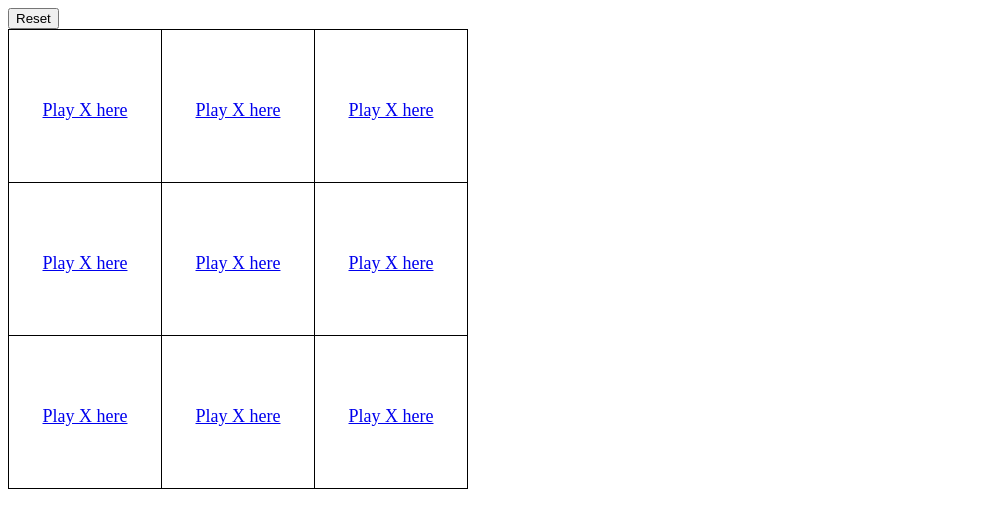
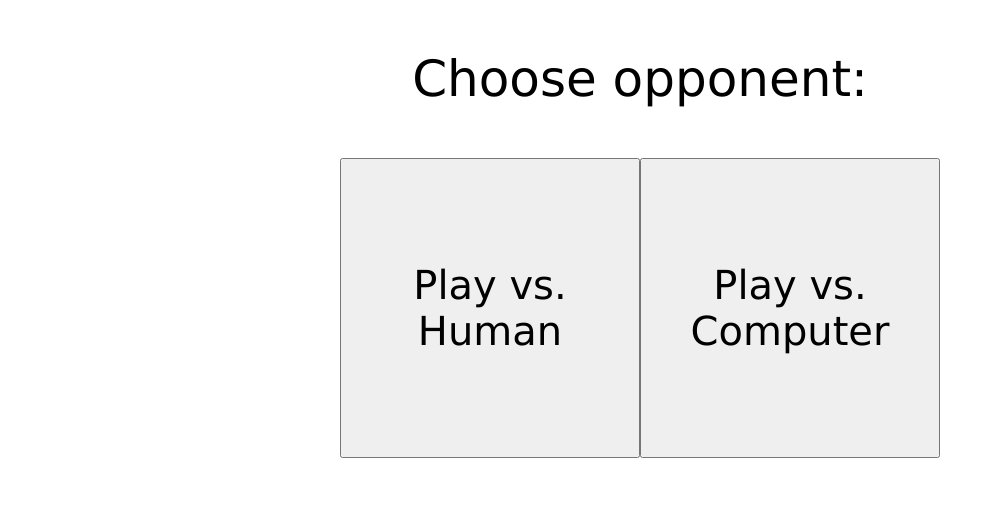
Before and after one commit to zoran2109/tic-tac-toe, a Flask app: page / in a window 1280 px wide. Shown: the top 528 px of the page, without its empty margins (0-995 px from the left). Run offline with Flask 2, Linux system fonts and the light colour scheme.

Commit message:
Added minimax algorithm (needs some optimization and some styling

```diff
--- a/application.py
+++ b/application.py
@@ -1,7 +1,7 @@
-from flask import Flask, render_template, session, redirect, url_for
+from flask import Flask, render_template, session, redirect, url_for, request
 from flask_session import Session
 from tempfile import mkdtemp
-
+import copy
 
 app = Flask(__name__)
 
@@ -10,14 +10,7 @@ app.config["SESSION_PERMANENT"] = False
 app.config["SESSION_TYPE"] = "filesystem"
 Session(app)
 
-def move():
-    if session["turn"] == "O":
-        return "X"
-    else:
-        return "O"
-
-def check_win(board):
-    wins = [
+WINS =  (
             ((0,0), (0,1), (0,2)),
             ((1,0), (1,1), (1,2)),
             ((2,0), (2,1), (2,2)),
@@ -26,9 +19,17 @@ def check_win(board):
             ((0,2), (1,2), (2,2)),
             ((0,0), (1,1), (2,2)),
             ((0,2), (1,1), (2,0))
-            ]
-    for line in wins:
-        if board[line[0][0]][line[0][1]] == board[line[1][0]][line[1][1]] == board[line[2][0]][line[2][1]] == session["turn"]:
+        )
+
+def move(turn):
+    if turn == "O":
+        return "X"
+    else:
+        return "O"
+
+def check_win(board, turn):
+    for line in WINS:
+        if board[line[0][0]][line[0][1]] == board[line[1][0]][line[1][1]] == board[line[2][0]][line[2][1]] == turn:
             return True
     return False
 
@@ -38,28 +39,38 @@ def check_draw(board):
             return False
     return True
 
-@app.route("/")
-def index():
+@app.route("/game")
+def game():
     if "turn" not in session:
         session["turn"] = "X"
     if "board" not in session:
         session["board"] = [[None, None, None],
                             [None, None, None],
                             [None, None, None]]
+    if "history" not in session:
+        session["history"] = [copy.deepcopy(session["board"])]
+    if session["computer"] == session["turn"]:
+        values = minimax(session["board"], session["computer"])
+        row, column = values[1]
+        return redirect(url_for('play', row = row, column = column))
 
-
-    return render_template("game.html", game=session["board"], turn=session["turn"])
+    return render_template("game.html", game=session["board"], turn=session["turn"], history=session["history"])
 
 @app.route("/play/<int:row>/<int:column>")
 def play(row, column):
     session["board"][row][column] = session["turn"]
-    win = check_win(session["board"])
+    win = check_win(session["board"], session["turn"])
+    session["history"].append(copy.deepcopy(session["board"]))
     if win:
-        return render_template("game.html", game=session["board"], turn=session["turn"], win=win)
+        return render_template("game.html", game=session["board"], turn=session["turn"], win=win, history=session["history"])
     if (check_draw(session["board"])):
-        return render_template("game.html", game=session["board"], turn=session["turn"], draw = True)
-    session["turn"] = move()
-    return render_template("game.html", game=session["board"], turn=session["turn"], win=False)
+        return render_template("game.html", game=session["board"], turn=session["turn"], draw = True, history=session["history"])
+    session["turn"] = move(session["turn"])
+    if session["computer"] == session["turn"]:
+        values = minimax(session["board"], session["computer"])
+        row, column = values[1]
+        return redirect(url_for('play', row = row, column = column))
+    return render_template("game.html", game=session["board"], turn=session["turn"], win=False, history=session["history"])
 
 @app.route("/reset")
 def reset():
@@ -67,4 +78,136 @@ def reset():
     session["board"] = [[None, None, None],
                             [None, None, None],
                             [None, None, None]]
-    return render_template("game.html", game=session["board"], turn=session["turn"])
+    session["history"] = [copy.deepcopy(session["board"])]
+    return redirect(url_for('game'))
+
+@app.route("/previous")
+def previous():
+    i = session["history"].index(session["board"])
+    if i-1 >= 0:
+        session["board"] = copy.deepcopy(session["history"][i-1])
+    return render_template("game.html", game=session["board"], turn=session["turn"], history=session["history"])
+
+@app.route("/next")
+def next():
+    i = session["history"].index(session["board"])
+    if i-1 <= len(session["history"]):
+        session["board"] = copy.deepcopy(session["history"][i+1])
+    return render_template("game.html", game=session["board"], turn=session["turn"], history=session["history"])
+
+
+@app.route("/", methods = ['POST', 'GET'])
+def start():
+    session["board"] = [[None, None, None],
+                        [None, None, None],
+                        [None, None, None]]
+    session["history"] = [copy.deepcopy(session["board"])]
+    session["computer"] = None
+    session["player"] = None
+    session["turn"] = "X"
+
+    if request.method == 'POST':
+        if request.form['submit-button'] == 'computer':
+            return render_template("start.html", start = "side")
+        elif request.form['submit-button'] == 'X':
+            session["computer"] = "O"
+            session["player"] = "X"
+            return redirect(url_for('game'))
+        elif request.form['submit-button'] == 'O':
+            session["computer"] = "X"
+            session["player"] = "O"
+            return redirect(url_for('game'))
+    return render_template("start.html", start = "opponent")
+
+
+def computer_move(board):
+    for line in WINS:
+        if board[line[0][0]][line[0][1]] == board[line[1][0]][line[1][1]] == session["computer"]:
+            if board[line[2][0]][line[2][1]] == None:
+                return line[2]
+        elif board[line[0][0]][line[0][1]] == board[line[2][0]][line[2][1]] == session["computer"]:
+            if board[line[1][0]][line[1][1]] == None:
+                return line[1]
+        elif board[line[2][0]][line[2][1]] == board[line[1][0]][line[1][1]] == session["computer"]:
+            if board[line[0][0]][line[0][1]] == None:
+                return line[0]
+
+    for line in WINS:
+        if board[line[0][0]][line[0][1]] == board[line[1][0]][line[1][1]] == session["player"]:
+            if board[line[2][0]][line[2][1]] == None:
+                return line[2]
+        elif board[line[0][0]][line[0][1]] == board[line[2][0]][line[2][1]] == session["player"]:
+            if board[line[1][0]][line[1][1]] == None:
+                return line[1]
+        elif board[line[2][0]][line[2][1]] == board[line[1][0]][line[1][1]] == session["player"]:
+            if board[line[0][0]][line[0][1]] == None:
+                return line[0]
+
+    moves = ((0,0), (2,2), (0,2), (2,0), (1,1), (0,1), (1,0), (1,2), (2,1))
+    for line in moves:
+        if board[line[0]][line[1]] == None:
+            return line
+
+def check_win1(board):
+    for line in WINS:
+        if board[line[0][0]][line[0][1]] == board[line[1][0]][line[1][1]] == board[line[2][0]][line[2][1]]:
+            return board[line[0][0]][line[0][1]]
+
+
+def minimax (game, turn):
+    result = check_win1(game)
+    if result == "X" or result == "O":
+        if result == "X":
+            return (1,())
+        elif result == "O":
+            return (-1,())
+    elif check_draw(game):
+        return (0,())
+
+    game = copy.deepcopy(game)
+    moves = []
+    for i in range(3):
+        for j in range(3):
+            if game[i][j] == None:
+                moves.append((i, j))
+
+
+    win = []
+    even = []
+    lose = []
+    if turn == "X":
+        value = -1
+        for move in moves:
+            game1 = copy.deepcopy(game)
+            game1[move[0]][move[1]] = turn
+            value1 = minimax(game1, "O")
+
+            value = max(value, value1[0])
+            if value == 1:
+                win.append(move)
+            elif value == 0:
+                even.append(move)
+            else:
+                lose.append(move)
+
+    if turn == "O":
+        value = 1
+        for move in moves:
+            game1 = copy.deepcopy(game)
+            game1[move[0]][move[1]] = turn
+            value1 = minimax(game1, "X")
+
+            value = min(value, value1[0])
+            if value == -1:
+                win.append(move)
+            elif value == 0:
+                even.append(move)
+            else:
+                lose.append(move)
+
+    if len(win) > 0:
+        return (value, win[0])
+    elif len(even) > 0:
+        return (value, even[0])
+    else:
+        return (value, lose[0])
--- a/templates/game.html
+++ b/templates/game.html
@@ -6,6 +6,9 @@
     <style>
         table {
             border-collapse: collapse;
+            width: auto;
+            margin-left: auto;
+            margin-right: auto;
         }
         td {
             border: 1px solid black;
@@ -14,15 +17,62 @@
             font-size: 30px;
             text-align: center;
         }
-        td > a {
-            font-size: 18px;
+        td a {
+
+            text-decoration: none;
+        }
+        .field {
+            position: relative;
+            width: 100%;
+            height: 100%;
+            color: white;
+        }
+        .field:hover {
+            background-color: gray;
+            color: black;
+        }
+        .field span {
+            position: absolute;
+            top: 50%;
+            left: 50%;
+            margin-right: -50%;
+            transform: translate(-50%, -50%);
+        }
+        .control {
+            display: flex;
+            flex-direction: row;
+            justify-content: center;
+            margin: auto;
+        }
+        p {
+            text-align: center;
         }
     </style>
 
     <body>
-        <form action="/reset" method="get">
-            <button type="submit">Reset</button>
-        </form>
+        <div class="control">
+            <form action="/reset" method="get">
+                <button type="submit">Restart</button>
+            </form>
+            {% if game != history[0] %}
+            <form action="/previous" method="get">
+                <button type="submit">Previous</button>
+            </form>
+            {% else %}
+            <form action="/previous" method="get">
+                <button type="submit" disabled=true>Previous</button>
+            </form>
+            {% endif %}
+            {% if history[-1] != game %}
+            <form action="/next" method="get">
+                <button type="submit">Next</button>
+            </form>
+            {% else %}
+            <form action="/next" method="get">
+                <button type="submit" disabled=true>Next</button>
+            </form>
+            {% endif %}
+        </div>
 
 
 
@@ -39,8 +89,12 @@
                     {% if game[i][j] %}
                         {{ game[i][j] }}
                     {% else %}
-                        {% if not win %}
-                        <a href="{{ url_for('play', row = i, column = j) }}">Play {{ turn }} here</a>
+                        {% if history[-1] == game %}
+                            {% if not win %}
+                            <a href="{{ url_for('play', row = i, column = j) }}">
+                                <div class="field"> <span>{{ turn }}</span> </div>
+                            </a>
+                            {% endif %}
                         {% endif %}
                     {% endif %}
                 </td>
@@ -48,5 +102,8 @@
             </tr>
             {% endfor %}
         </table>
+        <form action="/" method="get">
+            <button type="submit" class="control">Menu</button>
+        </form>
     </body>
 </html>
--- /dev/null
+++ b/templates/start.html
@@ -0,0 +1,50 @@
+<!DOCTYPE html>
+<html>
+    <head>
+        <title>Tic Tac Toe</title>
+    </head>
+    <style>
+        body {
+            text-align: center;
+            font-size: 50px;
+            font-family: verdana;
+        }
+        button {
+            height: 300px;
+            width: 300px;
+            font-size: 40px;
+            font-family: verdana;
+        }
+        .control {
+            display: flex;
+            flex-direction: row;
+            justify-content: center;
+            margin: auto;
+        }
+    </style>
+
+    <body>
+        {% if start == "opponent" %}
+            <p>Choose opponent:</p>
+            <div class="control">
+            <form action="/game" method="get">
+                <button type="submit" name="submit-button">Play vs. Human</button>
+            </form>
+            <form action="/" value="side" method="post">
+                <button type="submit" name="submit-button" value="computer">Play vs. Computer</button>
+            </form>
+            </div>
+        {% elif start == "side"%}
+            <p>Choose side:</p>
+            <div class="control">
+            <form action="/" method="post">
+                <button type="submit" name="submit-button" value="X">X</button>
+            </form>
+            <form action="/" method="post">
+                <button type="submit" name="submit-button" value="O">O</button>
+            </form>
+            </div>
+        {% endif %}
+
+    </body>
+</html>
```
Also changed, not shown: 10 other files.
